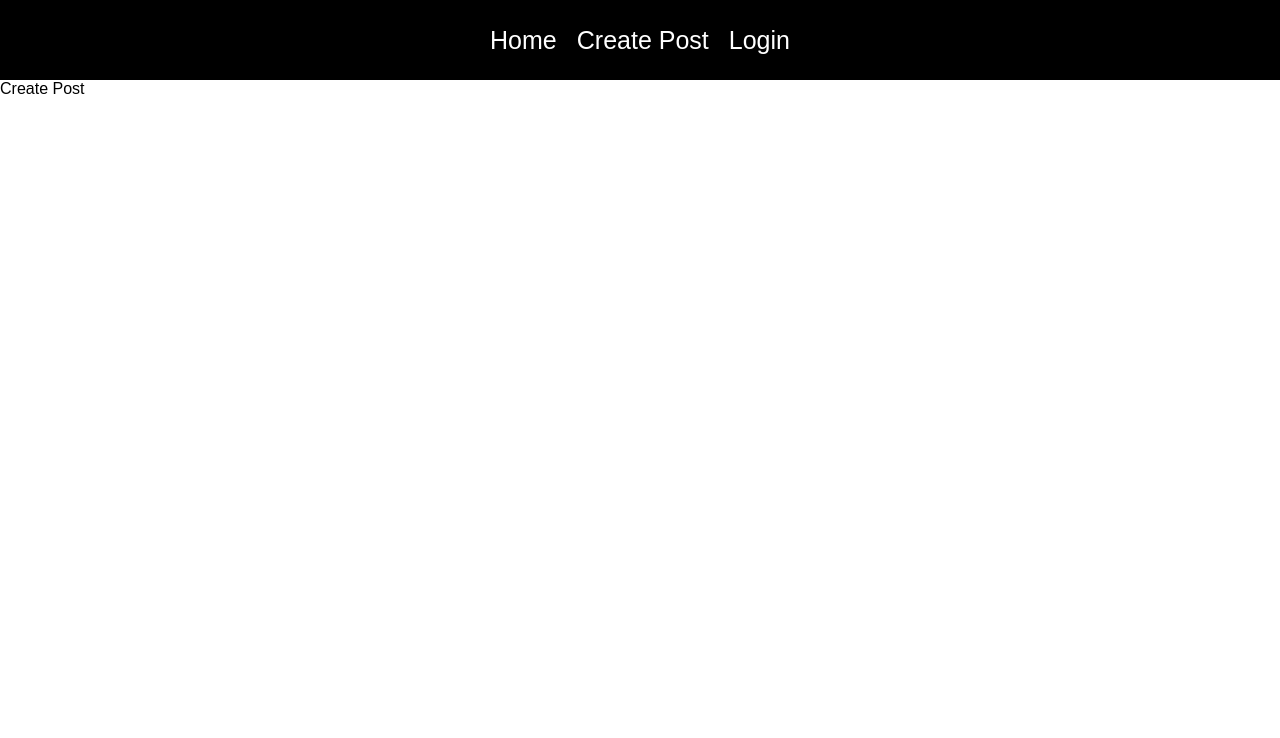
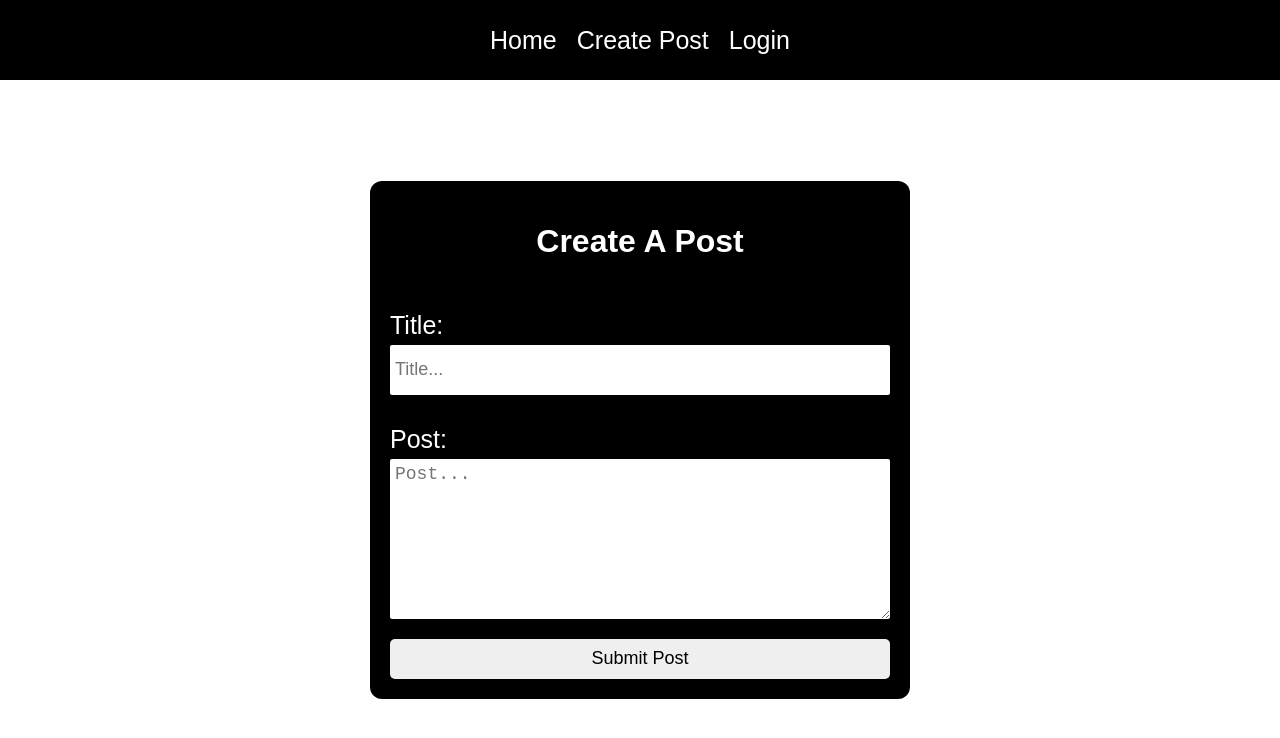
Before and after one commit to sarahaboudalal/Firebase-Blog, a React (Create React App) app: page /createpost in a window 1280 px wide. Shown: the top 738 px of the page. Built offline with nearby package versions, Linux system fonts and the light colour scheme.

Commit message:
create post page setup and styling

```diff
--- a/src/Pages/CreatePost.js
+++ b/src/Pages/CreatePost.js
@@ -2,6 +2,19 @@
 
 export default function CreatePost(){
     return(
-        <div>Create Post</div>
+        <div className="createPostPage">
+        <div className="cpContainer">
+        <h1>Create A Post</h1>
+        <div className="inputGp">
+        <label>Title:</label>
+        <input placeholder="Title..."/>
+        </div>
+        <div className="inputGp">
+        <label>Post:</label>
+        <textarea placeholder="Post..."/>
+        </div>
+        <button>Submit Post</button>
+        </div>
+        </div>
     )
 }
--- a/src/index.css
+++ b/src/index.css
@@ -39,3 +39,62 @@ a {
   margin: 10px;
   font-size: 25px;
 }
+
+.createPostPage {
+  width: 100%;
+  height: calc(100vh - 80px);
+  display: grid;
+  place-items: center;
+}
+
+.cpContainer {
+  width: 500px;
+  height: auto;
+  padding: 20px;
+  background-color: black;
+  border-radius: 12px;
+  color: white;
+  display: flex;
+  flex-direction: column;
+}
+
+.cpContainer h1 {
+  text-align: center;
+}
+
+.cpContainer label {
+  font-size: 25px;
+}
+.cpContainer .inputGp {
+  margin-top: 30px;
+  display: flex;
+  flex-direction: column;
+}
+
+.inputGp input,
+.inputGp textarea {
+  font-size: 18px;
+  border: none;
+  border-radius: 2px;
+  padding: 5px;
+}
+
+.inputGp input {
+  height: 40px;
+}
+.inputGp textarea {
+  height: 150px;
+}
+
+.cpContainer button {
+  margin-top: 20px;
+  height: 40px;
+  border: none;
+  border-radius: 5px;
+  cursor: pointer;
+  font-size: 18px;
+}
+input,
+textarea {
+  margin-top: 5px;
+}
```
